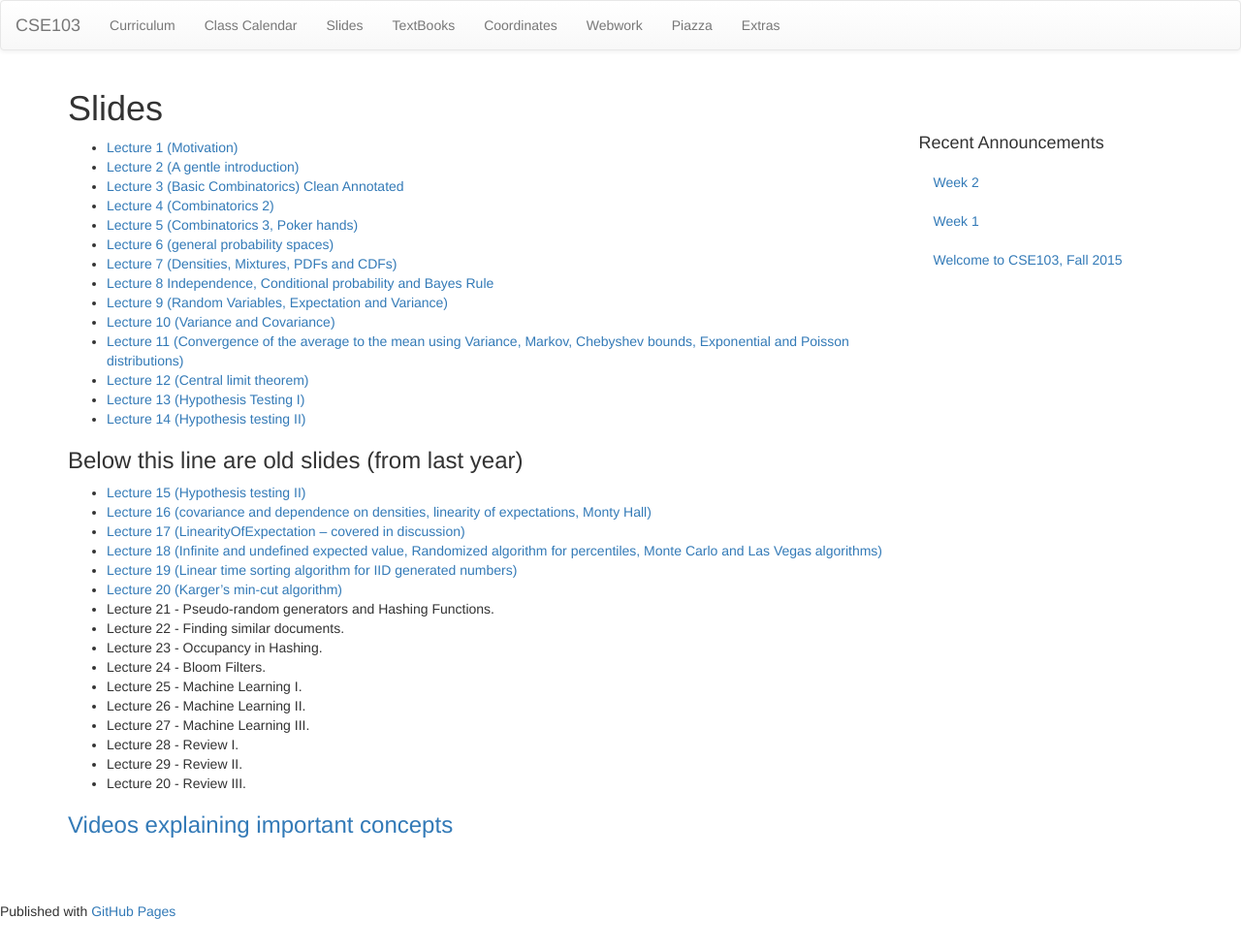
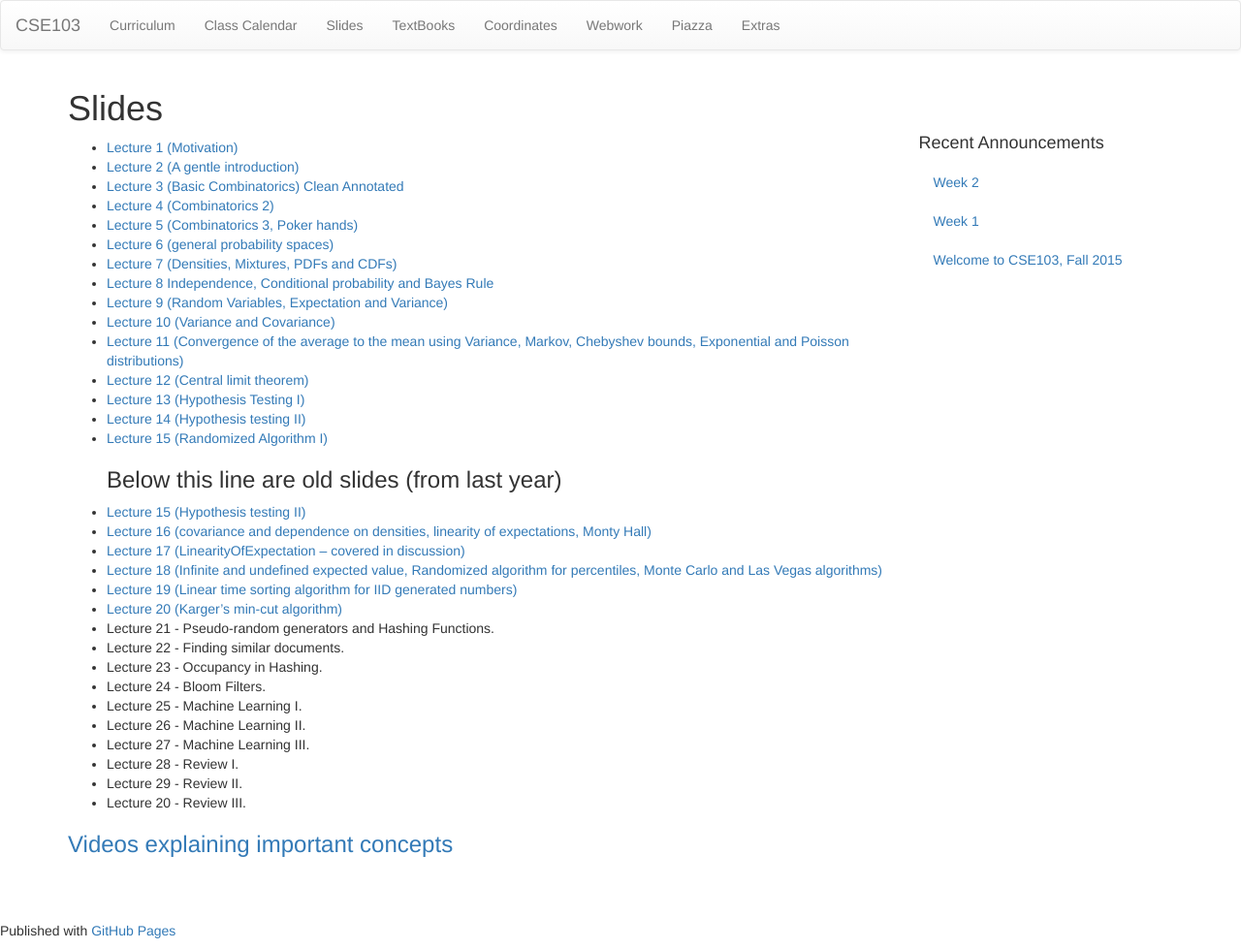
Before and after one commit to cse103/cse103.github.io, a Jekyll site: the page built from pages/18.Slides.md, in a window 1280 px wide. Shown: the whole page at 97% size. Built offline with Jekyll 4.4.1, drawn with Linux system fonts in a browser that asks for light colours; nearby versions of some CDN libraries; Markdown is read by kramdown in place of the engine named in the settings.

Commit message:
randomized Algorithm I

```diff
--- a/pages/18.Slides.md
+++ b/pages/18.Slides.md
@@ -18,7 +18,7 @@ permalink: /slides/
 * [Lecture 12 (Central limit theorem)](/Slides/LargeNumbersCLT.11.4.pdf)
 * [Lecture 13 (Hypothesis Testing I)](/Slides/HypothesisTesting.I.2.pdf)
 * [Lecture 14 (Hypothesis testing II)](/Slides/HypothesisTesting II.2.pdf)
-
+* [Lecture 15 (Randomized Algorithm I)](/Slides/RandomizedAlgorithms I.pdf)
 ### Below this line are old slides (from last year)
 
 * [Lecture 15 (Hypothesis testing II)](/Slides/HypothesisTesting II.pdf)
```
Also changed, not shown: 1 other file.
